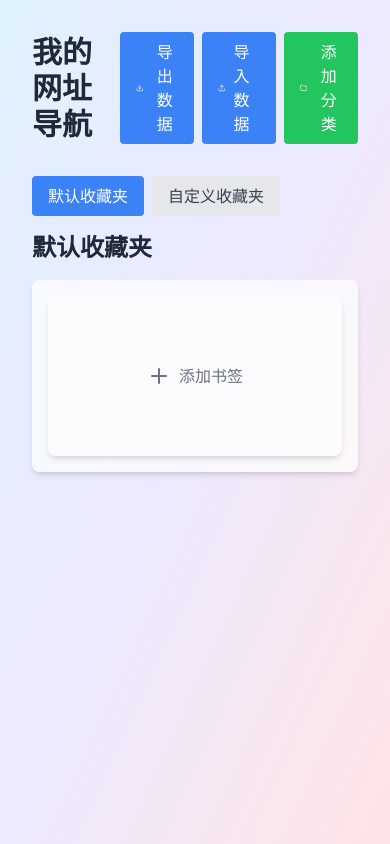
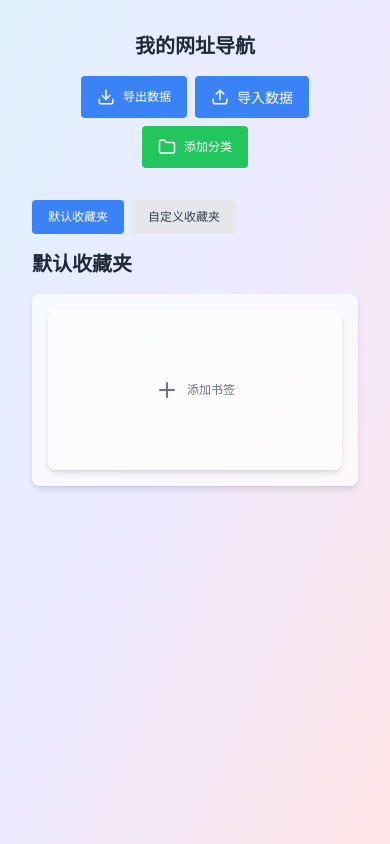
Before and after one commit to Neonity2020/next-bookmark, a Next.js app: page / in a window 390 px wide. Built offline with nearby package versions, Linux system fonts and the light colour scheme.

Commit message:
移动端UI优化

```diff
--- a/src/app/globals.css
+++ b/src/app/globals.css
@@ -42,3 +42,16 @@ body {
   transform: scale(0.9);
   transition: opacity 300ms, transform 300ms;
 }
+
+/* 现有的全局样式之后添加 */
+@media (max-width: 640px) {
+  /* 移动端字体和按钮样式调整 */
+  body {
+    font-size: 14px; /* 缩小基础字体大小 */
+  }
+  /* 通用按钮样式调整 */
+  button {
+    font-size: 12px; /* 缩小按钮文字 */
+    padding: 8px 12px; /* 调整内边距 */
+  }
+}
--- a/src/app/layout.tsx
+++ b/src/app/layout.tsx
@@ -14,8 +14,8 @@ const geistMono = localFont({
 });
 
 export const metadata: Metadata = {
-  title: "Create Next App",
-  description: "Generated by create next app",
+  title: "Next bookmark",
+  description: "A bookmark manager built with Next.js | Next网址导航",
 };
 
 export default function RootLayout({
@@ -25,6 +25,12 @@ export default function RootLayout({
 }>) {
   return (
     <html lang="en">
+      <head>
+        <meta
+          name="viewport"
+          content="width=device-width, initial-scale=1, maximum-scale=1"
+        />
+      </head>
       <body
         className={`${geistSans.variable} ${geistMono.variable} antialiased`}
       >
--- a/src/app/main.tsx
+++ /dev/null
@@ -1,10 +0,0 @@
-import { StrictMode } from 'react';
-import { createRoot } from 'react-dom/client';
-import App from './page';
-import './globals.css';
-
-createRoot(document.getElementById('root')!).render(
-  <StrictMode>
-    <App />
-  </StrictMode>
-);
--- a/src/app/page.tsx
+++ b/src/app/page.tsx
@@ -117,6 +117,17 @@ function App() {
   };
 
   const deleteBookmark = (id: string, categoryId: string) => {
+    // 获取要删除的书签信息
+    const category = categories.find(c => c.id === categoryId);
+    const bookmark = category?.bookmarks.find(b => b.id === id);
+    if (!bookmark) return;
+
+    // 添加确认对话框
+    const confirmDelete = window.confirm(
+      `确定要删除书签"${bookmark.title}"吗？`
+    );
+
+    if (confirmDelete) {
       setCategories(prev =>
         prev.map(category =>
           category.id === categoryId
@@ -124,6 +135,7 @@ function App() {
             : category
         )
       );
+    }
   };
 
   const moveBookmark = (fromIndex: number, toIndex: number, categoryId: string) => {
@@ -178,20 +190,20 @@ function App() {
     <div className="min-h-screen bg-gradient-to-br from-sky-100 via-violet-100 to-rose-100 p-8">
       <div className="max-w-6xl mx-auto">
         {/* 分类管理区域 */}
-        <div className="mb-8 flex items-center justify-between">
-          <h1 className="text-3xl sm:text-4xl font-bold text-gray-800">我的网址导航</h1>
-          <div className="flex space-x-2">
+        <div className="mb-8 flex flex-col sm:flex-row items-center justify-between space-y-4 sm:space-y-0">
+          <h1 className="text-xl sm:text-4xl font-bold text-gray-800 whitespace-nowrap">我的网址导航</h1>
+          <div className="flex flex-wrap justify-center sm:justify-start items-center gap-2">
             {/* 导出按钮 */}
             <button
               onClick={exportData}
-              className="px-4 py-2 bg-blue-500 text-white rounded hover:bg-blue-600 transition-colors flex items-center"
+              className="px-4 py-2 h-[42px] bg-blue-500 text-white rounded hover:bg-blue-600 transition-colors flex items-center whitespace-nowrap"
             >
               <Download className="inline-block mr-2" size={18} />
               导出数据
             </button>
 
             {/* 导入按钮 */}
-            <label className="px-4 py-2 bg-blue-500 text-white rounded hover:bg-blue-600 transition-colors flex items-center cursor-pointer">
+            <label className="px-4 py-2 h-[42px] bg-blue-500 text-white rounded hover:bg-blue-600 transition-colors flex items-center cursor-pointer whitespace-nowrap">
               <Upload className="inline-block mr-2" size={18} />
               导入数据
               <input
@@ -205,7 +217,7 @@ function App() {
             {/* 添加分类按钮 */}
             <button
               onClick={() => setIsCategoryModalOpen(true)}
-              className="px-4 py-2 bg-green-500 text-white rounded hover:bg-green-600 transition-colors flex items-center"
+              className="px-4 py-2 h-[42px] bg-green-500 text-white rounded hover:bg-green-600 transition-colors flex items-center whitespace-nowrap"
             >
               <Folder className="inline-block mr-2" size={18} />
               添加分类
@@ -246,7 +258,7 @@ function App() {
         {categories.map(category => (
           activeCategory === category.id && (
             <div key={category.id} className="mb-8">
-              <h2 className="text-2xl font-semibold text-gray-800 mb-4">{category.name}</h2>
+              <h2 className="font-semibold text-gray-800 mb-4 text-xl sm:text-2xl">{category.name}</h2>
               <div className="bg-white bg-opacity-70 rounded-lg shadow-md p-4">
                 <div className="grid grid-cols-1 sm:grid-cols-2 md:grid-cols-3 lg:grid-cols-4 gap-4">
                   {category.bookmarks.map((bookmark, index) => (
```
Lines whose indentation alone changed are shown as unchanged.
